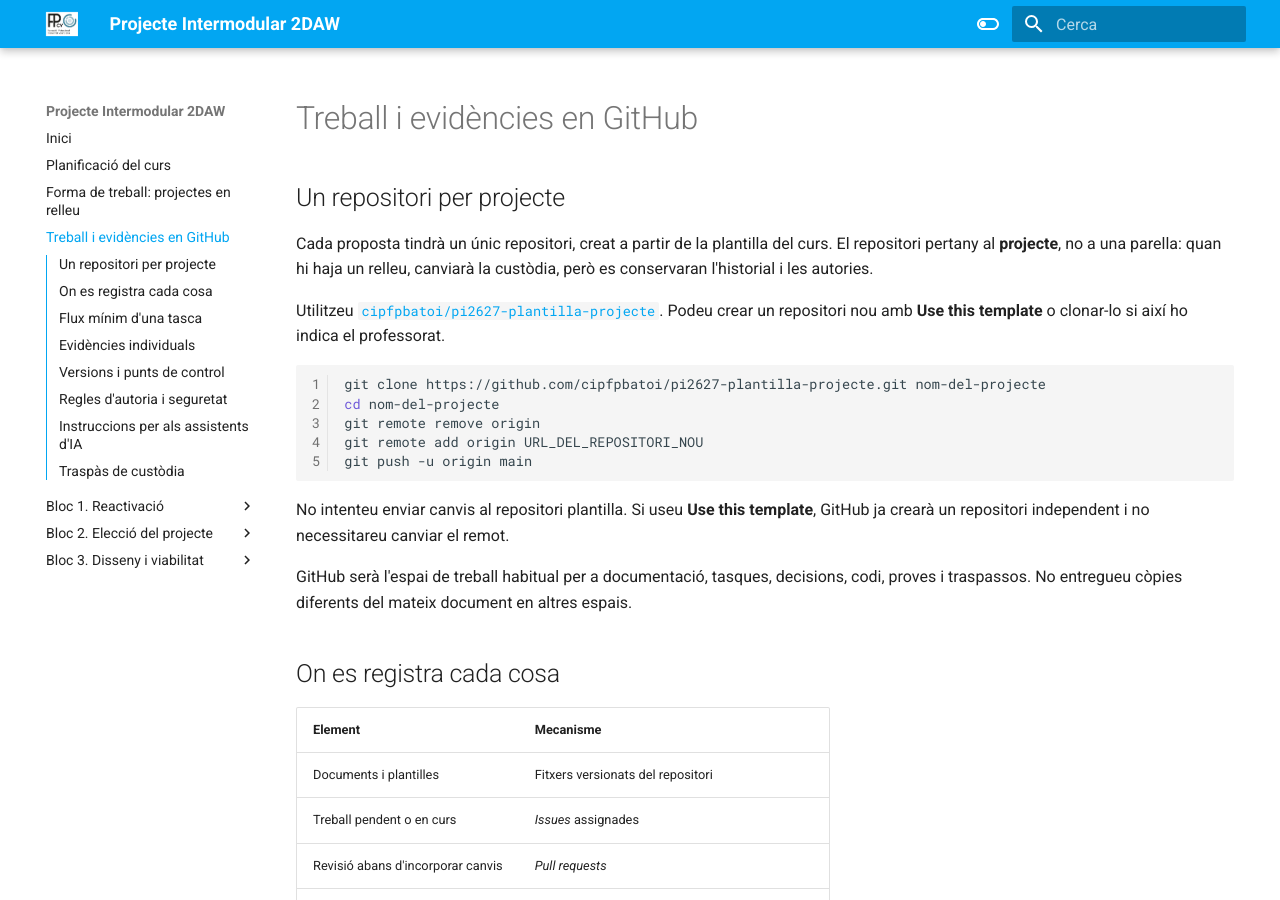
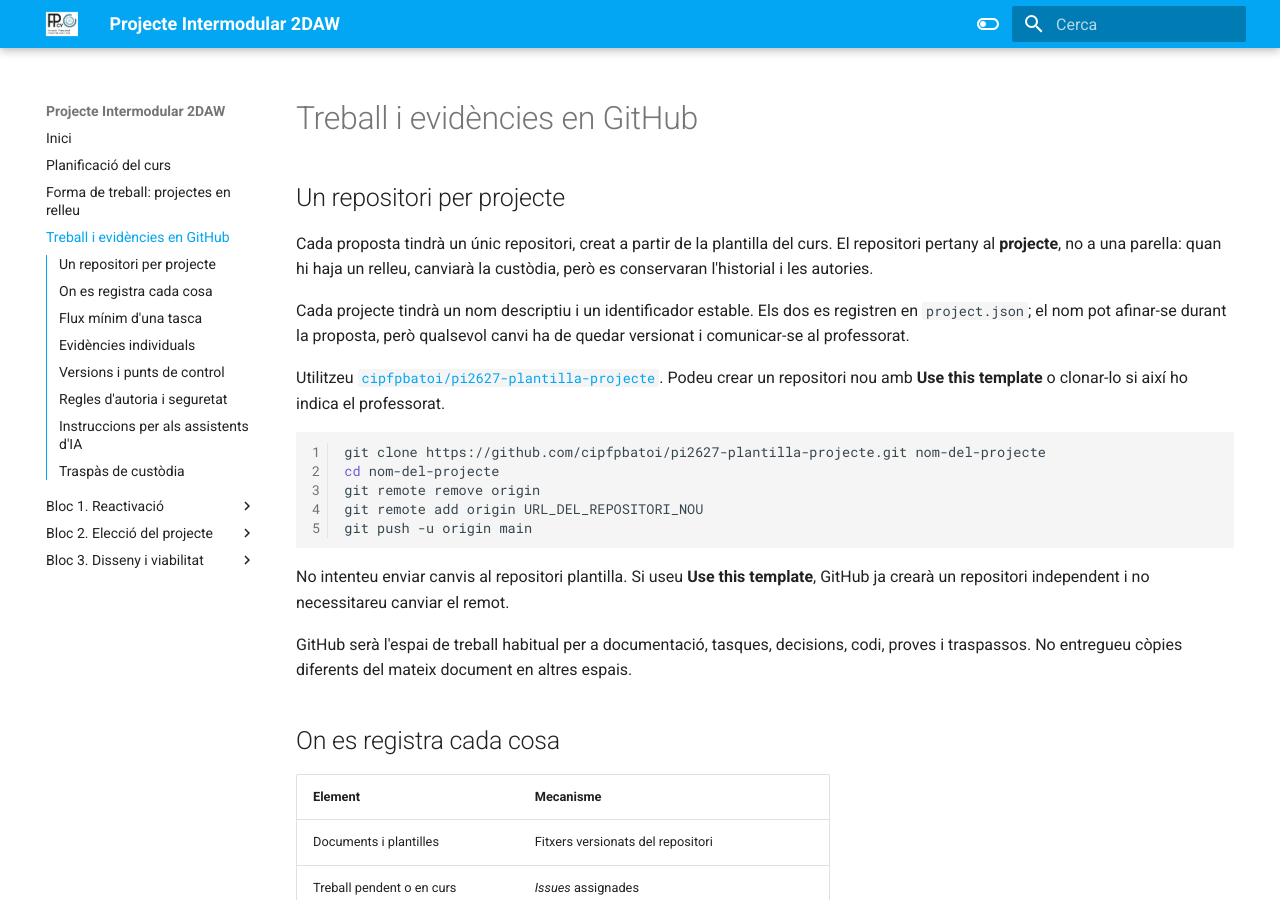
Before and after one commit to cipfpbatoi/pi2daw2526, an MkDocs documentation site: the page built from docs/github-treball.md, in a window 1280 px wide and 900 px high. Built offline with MkDocs 1.6.1 and Material for MkDocs 9.7.7, drawn with Linux system fonts in a browser that asks for light colours.

Commit message:
Documenta la identificacio dels projectes

```diff
--- a/docs/github-treball.md
+++ b/docs/github-treball.md
@@ -3,6 +3,8 @@
 ## Un repositori per projecte
 
 Cada proposta tindrà un únic repositori, creat a partir de la plantilla del curs. El repositori pertany al **projecte**, no a una parella: quan hi haja un relleu, canviarà la custòdia, però es conservaran l'historial i les autories.
+
+Cada projecte tindrà un nom descriptiu i un identificador estable. Els dos es registren en `project.json`; el nom pot afinar-se durant la proposta, però qualsevol canvi ha de quedar versionat i comunicar-se al professorat.
 
 Utilitzeu [`cipfpbatoi/pi2627-plantilla-projecte`](https://github.com/cipfpbatoi/pi2627-plantilla-projecte). Podeu crear un repositori nou amb **Use this template** o clonar-lo si així ho indica el professorat.
 
```
